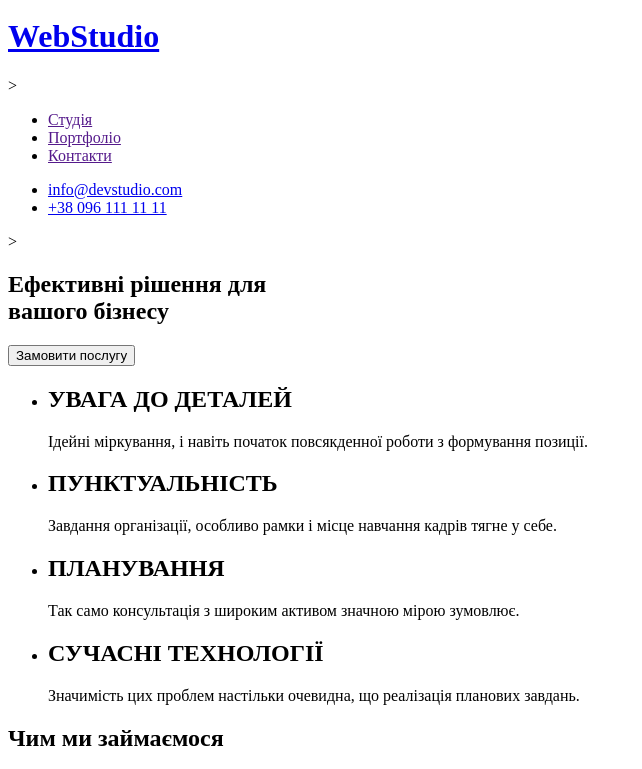
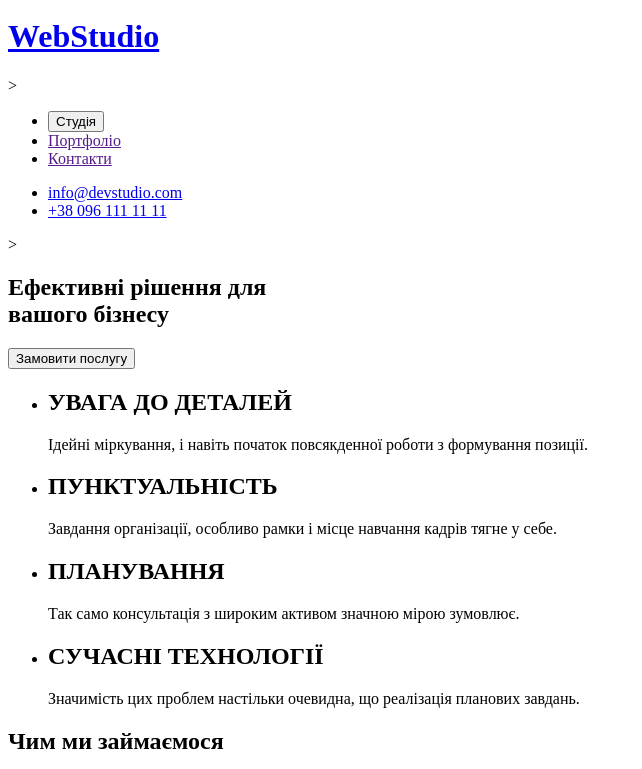
Before and after one commit to P1ST-0N/goIt_html, a plain HTML site: page index.html in a window 1280 px wide. Shown: the part 29-798 px from the top of the page, without its empty margins (0-642 px from the left). Drawn offline with Linux system fonts and the light colour scheme.

Commit message:
Update index.html

```diff
--- a/index.html
+++ b/index.html
@@ -19,7 +19,7 @@
       <ul>
         <!-- <img src="./images/top line bg.svg" alt="top line">
         <img src="./images/Line.svg" alt="line"> -->
-        <li><a href="">Студія</a></li>
+        <li><button type="button">Студія</button></li>
         <li><a href="">Портфоліо</a></li>
         <li><a href="">Контакти</a></li>
       </ul>
@@ -33,7 +33,7 @@
   <div>
     <section>
       <!-- <img src="./images/Bg_header.svg" alt="шапка" width="1600"> -->
-      <h2>Ефективні рішення для <br />вашого бізнесу</h2>
+      <h1>Ефективні рішення для <br />вашого бізнесу</h1>
       <button type="button">Замовити послугу</button>
     </section>
   </div>
```
